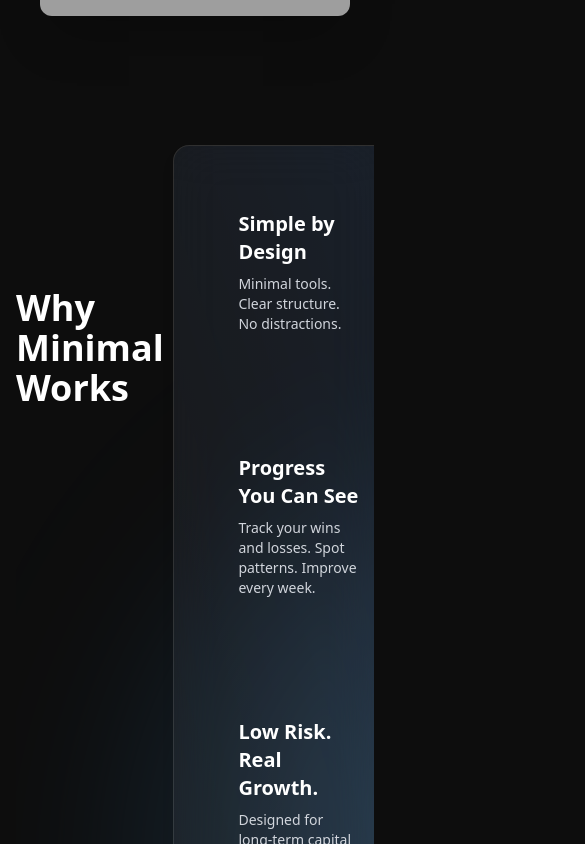
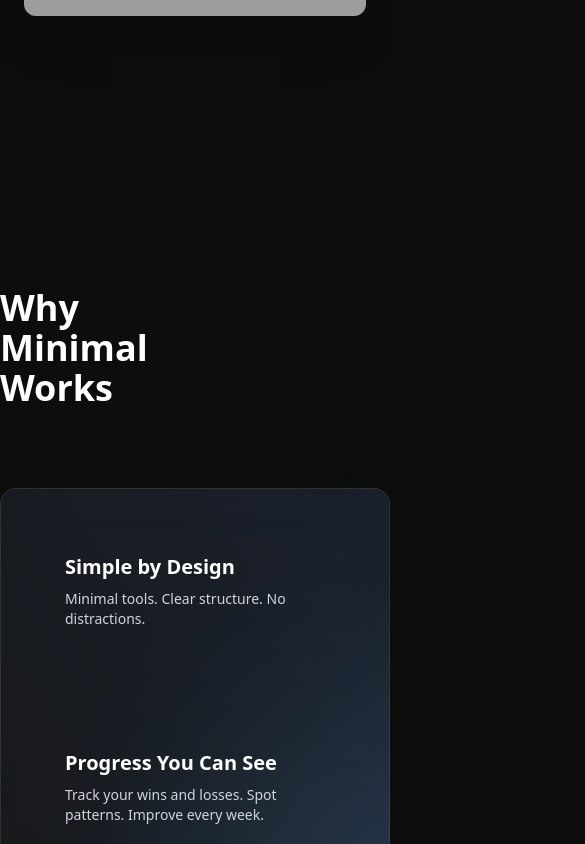
Before and after one commit to ali3a1991/theminimaltrader, a Next.js app: page / in a window 390 px wide. Shown: the part 1560-2404 px from the top of the page, 585 px wide, since content can reach past the window. Built offline with nearby package versions, Linux system fonts and the light colour scheme; grey boxes are pictures that could not be loaded.

Commit message:
refactor: enhance layout structure in MainLayout, Reviews, and WhyMinimal components; improve styling and responsiveness

```diff
--- a/src/components/layout/MainLayout.tsx
+++ b/src/components/layout/MainLayout.tsx
@@ -7,7 +7,11 @@ export default function MainLayout({ children }: { children: React.ReactNode })
       <Head>
         <title>The Minimal Trader</title>
       </Head>
-      <main className="max-w-7xl mx-auto px-4 sm:px-6 lg:px-8">{children}</main>
+      <main className="w-screen overflow-x-hidden">
+        <div className="max-w-7xl mx-auto sm:px-6 lg:px-8">
+          {children}
+        </div>
+      </main>
     </>
   )
 }
--- a/src/components/module/Reviews.tsx
+++ b/src/components/module/Reviews.tsx
@@ -21,8 +21,9 @@ export default function Reviews() {
   ];
 
   return (
-    <section className="py-20 relative overflow-hidden min-h-[calc(100vh / 2)]">
-      <div className="absolute w-[1000px] h-[1000px] rounded-full blur-3xl opacity-30 -z-10 bottom-[-50px] left-[50px]"
+    <section className="py-20 relative min-h-[calc(100vh / 2)]">
+      <div
+        className="absolute w-[600px] md:w-[1000px] h-[600px] md:h-[1000px] rounded-full blur-3xl opacity-30 -z-10 bottom-[-50px] left-1/2 -translate-x-1/2"
         style={{
           background: "radial-gradient(circle, #6abcff 0%, #000 80%, #f59e42 100%)"
         }}
--- a/src/components/module/WhyMinimal.tsx
+++ b/src/components/module/WhyMinimal.tsx
@@ -18,14 +18,14 @@ export default function WhyMinimal() {
   ]
 
   return (
-    <section className="py-20 relative overflow-hidden min-h-screen">
+    <section className="py-20 relative min-h-screen">
       <div className="absolute w-[1000px] h-[1000px] rounded-full blur-3xl opacity-30 -z-10 bottom-[-400px] left-[50px]"
         style={{
           background: "radial-gradient(circle, #6abcff 0%, #000 80%, #f59e42 100%)"
         }}
       />
-      <h2 className="text-4xl font-bold mt-20 w-[30%]">Why Minimal Works</h2>
-      <div className='absolute top-[50%] right-[-50px] w-[70%] translate-y-[-50%] '>
+      <h2 className="text-4xl font-bold my-20 w-[30%]">Why Minimal Works</h2>
+      <div className='md:absolute md:top-[50%] md:right-[-50px] md:w-[70%] md:translate-y-[-50%] '>
         <Lightbox>
           <div className="grid md:grid-rows-3 gap-30 p-10">
             {sections.map((item) => (
--- a/src/styles/globals.css
+++ b/src/styles/globals.css
@@ -3,3 +3,7 @@
 body {
   @apply bg-[#0d0d0d] text-white;
 }
+
+html, body {
+  overflow-x: hidden;
+}
```
